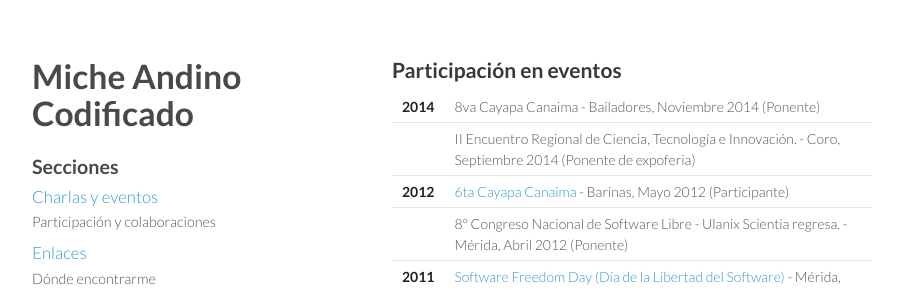
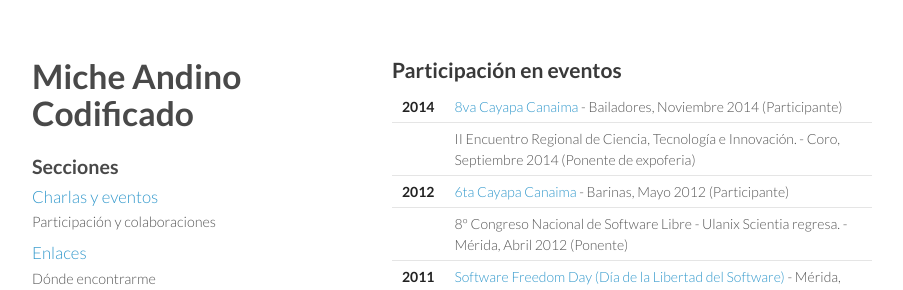
Before and after one commit to davidhdz/davidhdz.github.io, a Jekyll site: the page built from charlas.html, in a window 1280 px wide and 1324 px high. Shown: the top 290 px of the window, without its empty margins (178-1081 px from the left). Built offline with Jekyll 4.4.1, drawn with Linux system fonts in a browser that asks for light colours; nearby versions of some CDN libraries; Markdown is read by kramdown in place of the engine named in the settings; comment, search, counter and statistics services are not loaded.

Commit message:
Agregado enlace de la 8va cayapa canaima

```diff
--- a/charlas.html
+++ b/charlas.html
@@ -8,7 +8,7 @@ title: Charlas y eventos
 <table style="width: 96%;  style=vertical-align: top">
 <tbody>
 <tr>  <td style="vertical-align: top;"><strong>2014</strong></td>
-  <td> 8va Cayapa Canaima - Bailadores, Noviembre 2014 (Ponente)</td>
+  <td> <a href="http://cayapa.canaima.net.ve/wiki/doku.php?id=8va_cayapa_canaima" target="_blank">8va Cayapa Canaima</a> - Bailadores, Noviembre 2014 (Participante)</td>
   </tr>
   <tr>  <td> </td>
   <td> II Encuentro Regional de Ciencia, Tecnología e Innovación. - Coro, Septiembre 2014 (Ponente de expoferia)</td>
```
